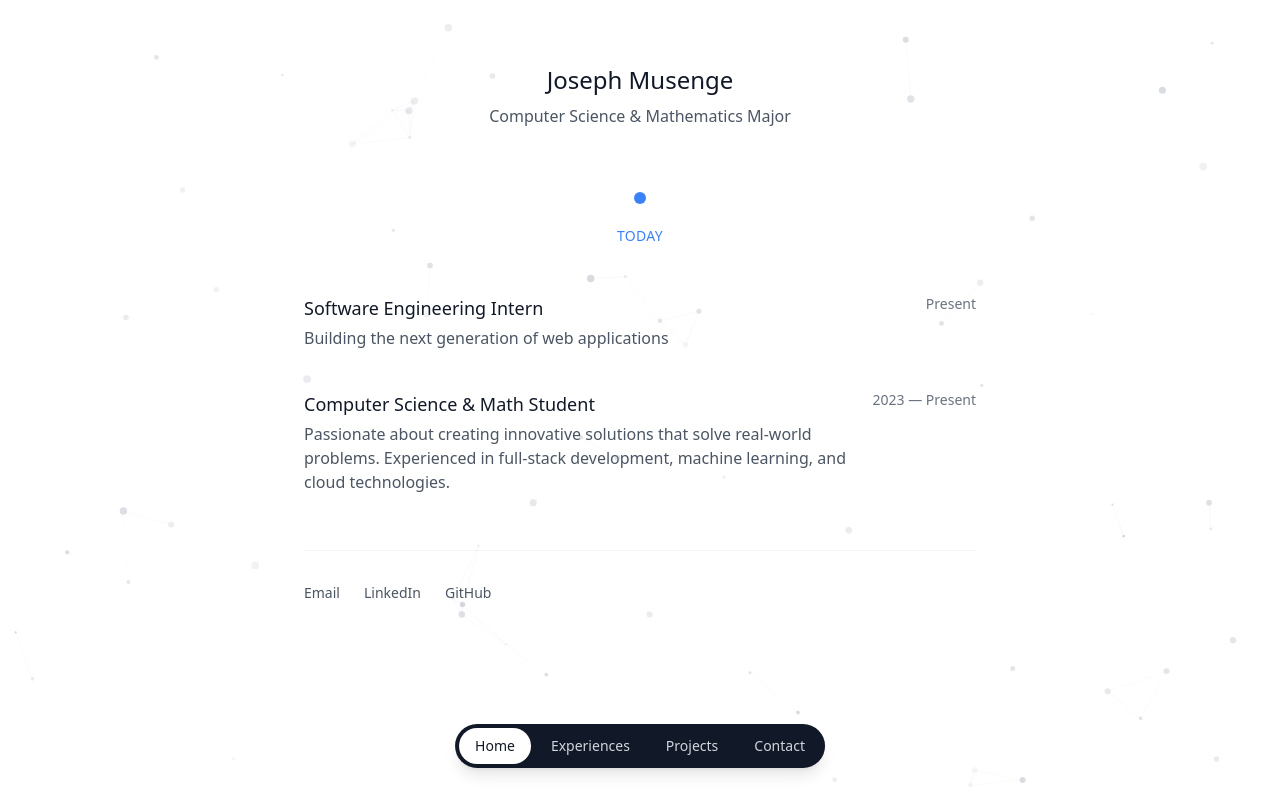
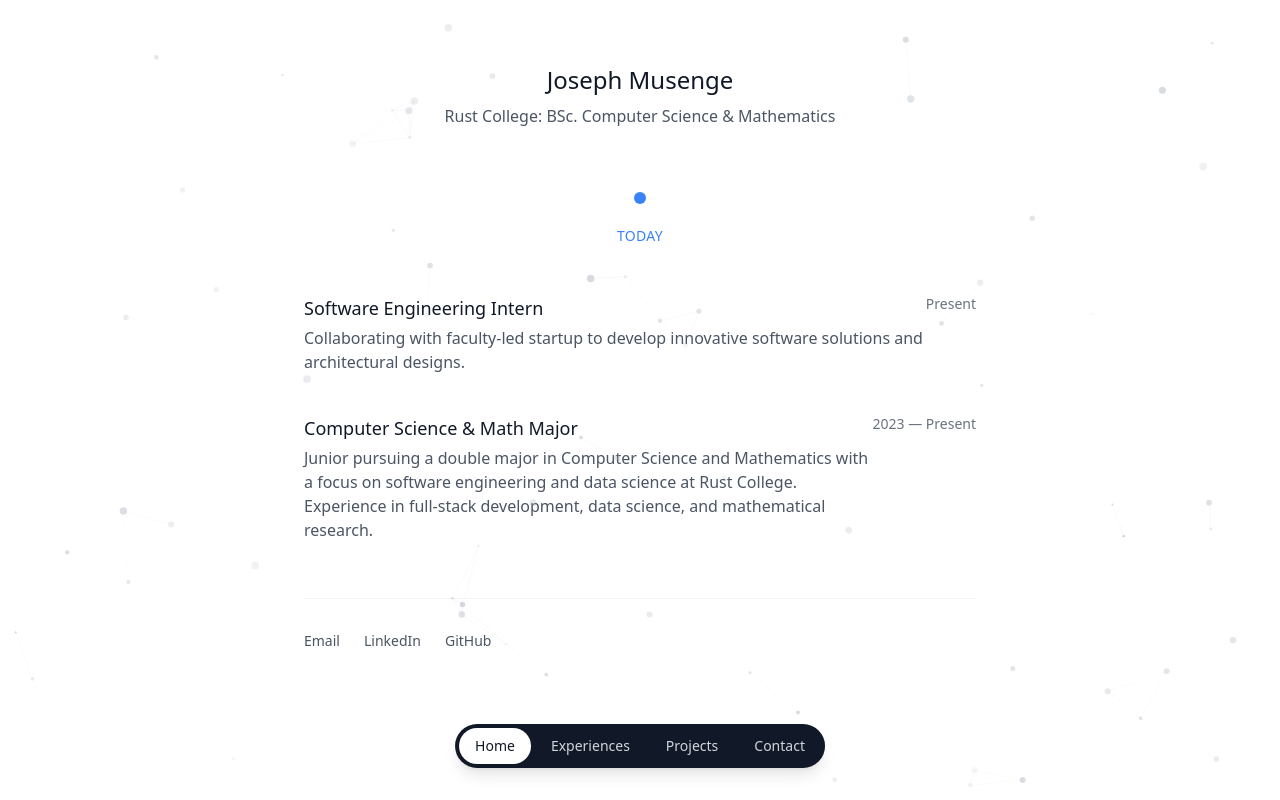
Before and after one commit to JosephMusenge/new-portfolio-website, a React (Vite) app: page / in a window 1280 px wide. Built offline with nearby package versions, Linux system fonts and the light colour scheme.

Commit message:
final update to home page. Added necessary experience and current work

```diff
--- a/src/components/sections/Home.tsx
+++ b/src/components/sections/Home.tsx
@@ -5,7 +5,7 @@ export const Home: React.FC = () => {
     <div className="max-w-2xl mx-auto">
       <div className="text-center mb-16">
         <h1 className="text-2xl font-medium text-gray-900 mb-2">Joseph Musenge</h1>
-        <p className="text-gray-600">Computer Science & Mathematics Major</p>
+        <p className="text-gray-600">Rust College: BSc. Computer Science & Mathematics</p>
       </div>
 
       <div className="space-y-12">
@@ -18,17 +18,17 @@ export const Home: React.FC = () => {
           <div className="flex justify-between items-start">
             <div className="flex-1">
               <h3 className="text-lg font-medium text-gray-900 mb-1">Software Engineering Intern</h3>
-              <p className="text-gray-600 mb-2">Building the next generation of web applications</p>
+              <p className="text-gray-600 mb-2">Collaborating with faculty-led startup to develop innovative software solutions and architectural designs.</p>
             </div>
             <div className="text-right text-sm text-gray-500">Present</div>
           </div>
 
           <div className="flex justify-between items-start">
             <div className="flex-1">
-              <h3 className="text-lg font-medium text-gray-900 mb-1">Computer Science & Math Student</h3>
+              <h3 className="text-lg font-medium text-gray-900 mb-1">Computer Science & Math Major</h3>
               <p className="text-gray-600 mb-2">
-                Passionate about creating innovative solutions that solve real-world problems.
-                Experienced in full-stack development, machine learning, and cloud technologies.
+                Junior pursuing a double major in Computer Science and Mathematics with a focus on software engineering and data science at Rust College.
+                Experience in full-stack development, data science, and mathematical research.
               </p>
             </div>
             <div className="text-right text-sm text-gray-500">2023 — Present</div>
```
